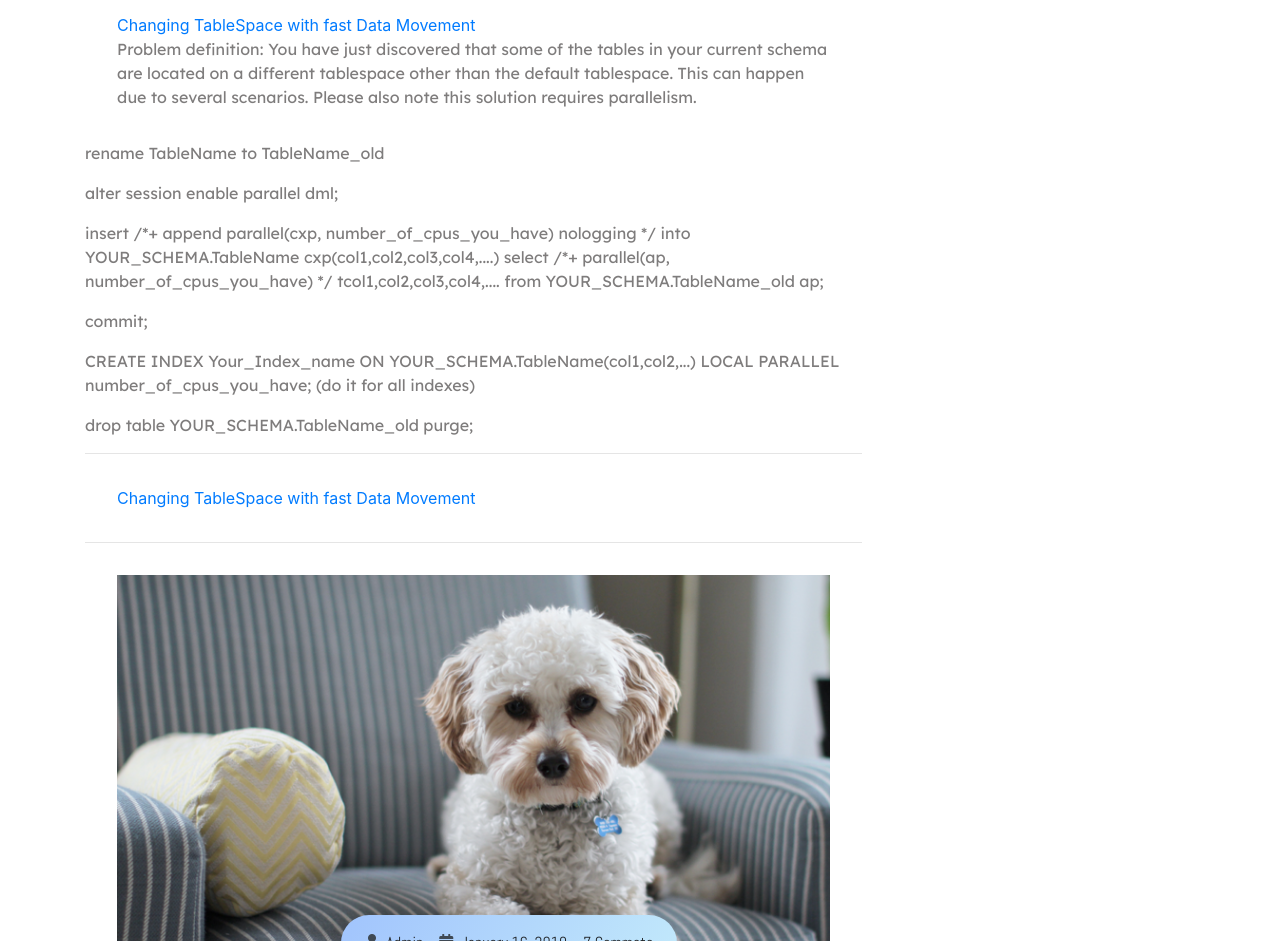
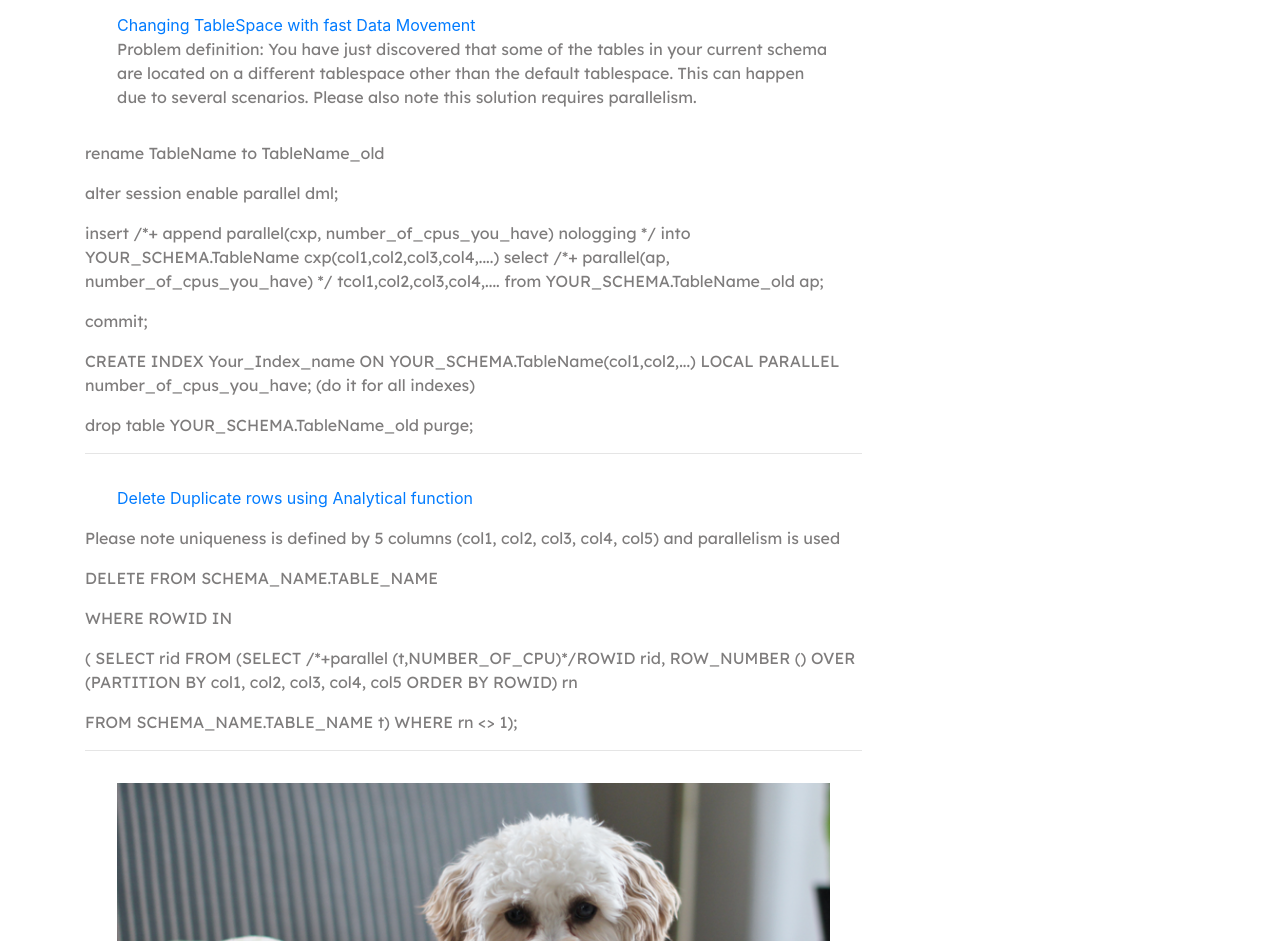
Before and after one commit to orkangenc/orkangenc.github.io, a plain HTML site: page archive/Oracle/index.html in a window 1280 px wide. Shown: the part 159-1100 px from the top of the page. Drawn offline with nearby package versions, Linux system fonts and the light colour scheme; files whose address does not match are found by name.

Commit message:
Update index.html

```diff
--- a/archive/Oracle/index.html
+++ b/archive/Oracle/index.html
@@ -95,7 +95,16 @@
                     <hr />
 
                     <div class="post-title">
-                        <a href="#CTWFDM">Changing TableSpace with fast Data Movement</a>
+                        <a href="#DDRUAF">Delete Duplicate rows using Analytical function</a>
+                    </div>
+                    <div id="DDRUAF">
+                        <p>Please note uniqueness is defined by 5 columns (col1, col2, col3, col4, col5) and parallelism is used</p>
+                        <p>DELETE FROM SCHEMA_NAME.TABLE_NAME </p>
+                        <p>WHERE ROWID IN </p>
+                        <p>( SELECT rid FROM (SELECT /*+parallel (t,NUMBER_OF_CPU)*/ROWID rid, ROW_NUMBER () OVER (PARTITION BY col1, col2, col3, col4, col5 ORDER BY ROWID) rn </p>
+                        <p>FROM SCHEMA_NAME.TABLE_NAME t) WHERE rn
+                            <> 1);</p>
+
                     </div>
                     <hr />
 
```
